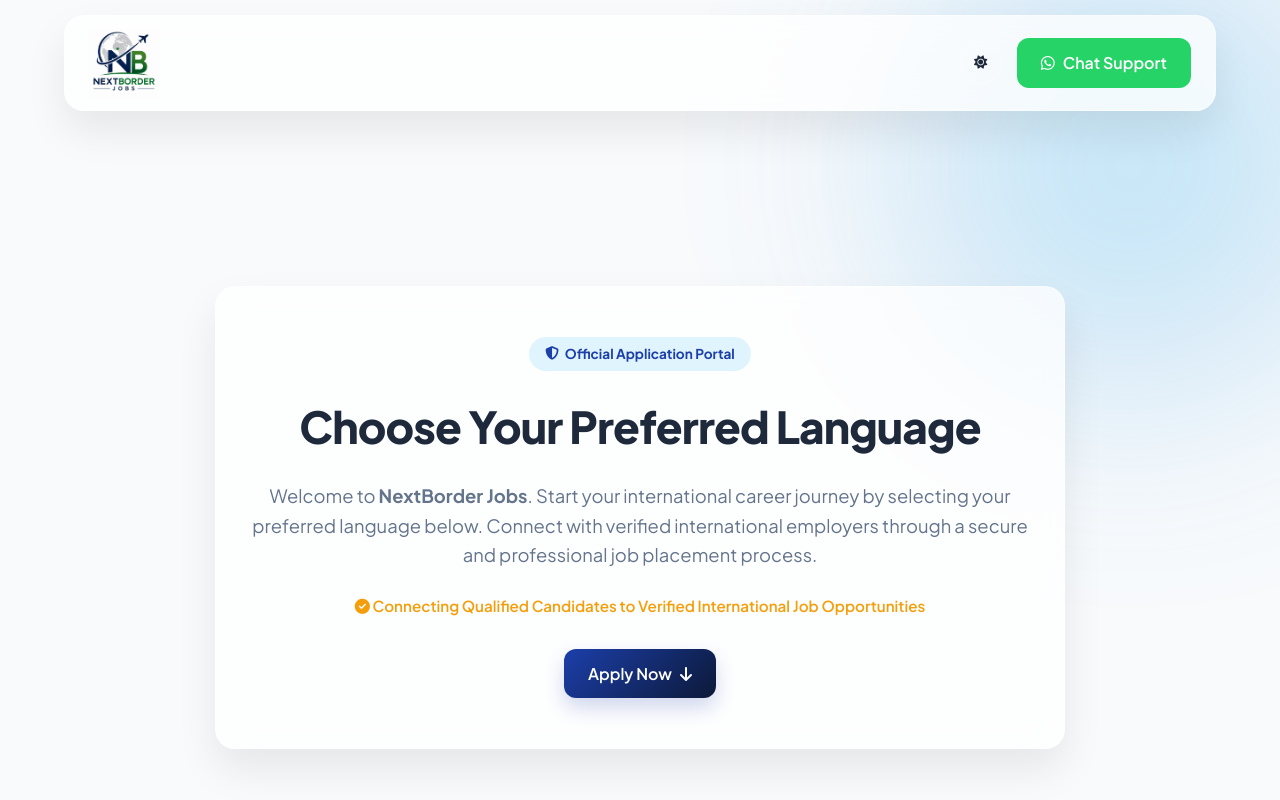
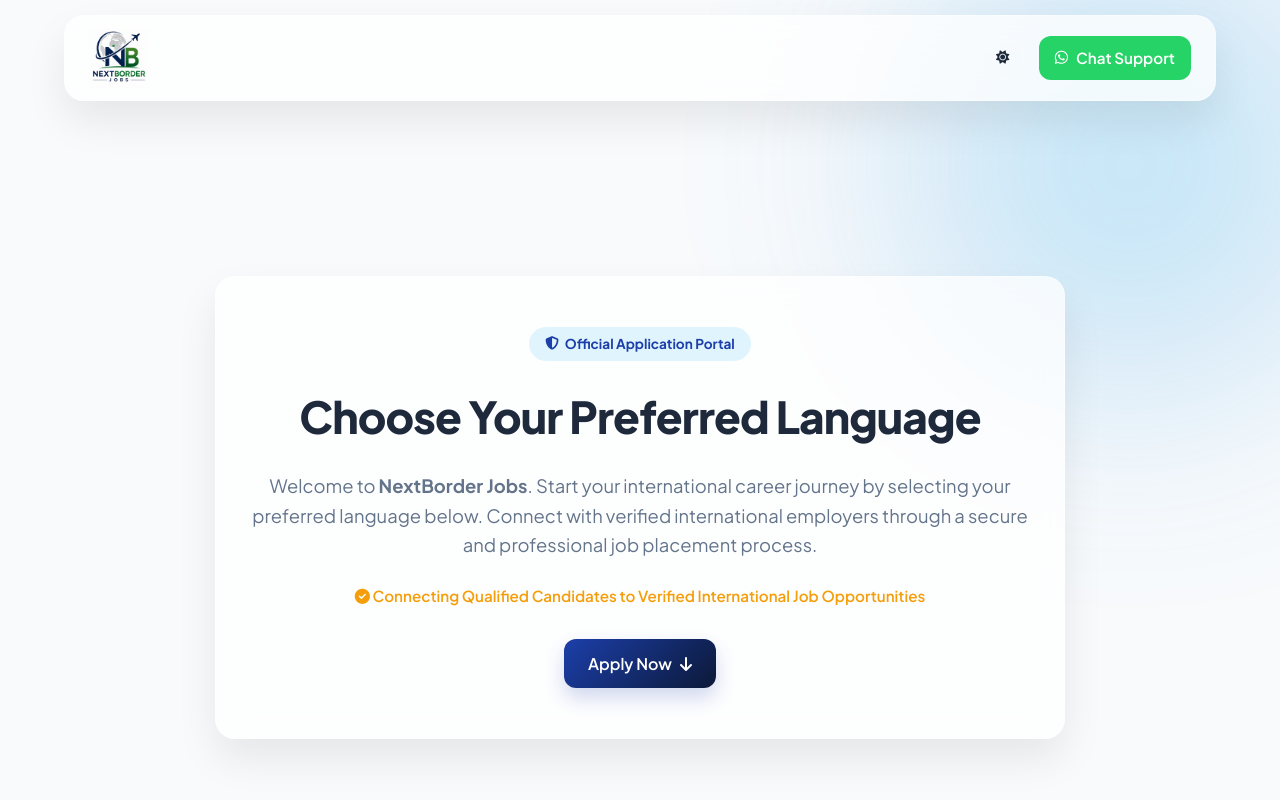
Before and after one commit to NextBorder/apply, a plain HTML site: page index.html in a window 1280 px wide. Shown: the top 800 px of the page. Drawn offline with Linux system fonts and the light colour scheme.

Commit message:
Update brand logo height and btn-whatsapp styles
Reduced brand logo height and added styles for btn-whatsapp.

```diff
--- a/style.css
+++ b/style.css
@@ -106,7 +106,7 @@ body {
 }
 
 .brand-logo img {
-  height: 70px;
+  height: 60px;
   display: block;
 }
 
@@ -143,6 +143,21 @@ body {
 .btn-whatsapp {
   background-color: #25d366;
   color: var(--white);
+  /* Prevent text from wrapping onto a second line */
+  white-space: nowrap;
+
+  /* Fluid font sizing: min 0.75rem (~12px) on phones, scales up to 0.95rem (~15px) on desktop */
+  font-size: clamp(0.75rem, 3vw, 0.95rem);
+
+  /* Adjust padding so it fits comfortably on small screens */
+  padding: 10px 16px;
+
+  /* Layout alignment */
+  display: inline-flex;
+  align-items: center;
+  justify-content: center;
+  gap: 8px;
+  max-width: 100%;
 }
 .btn-whatsapp:hover {
   background-color: #1eb957;
```
